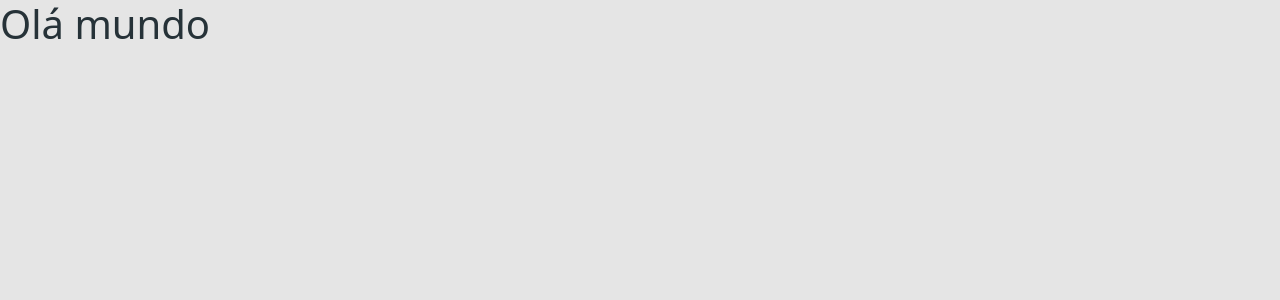
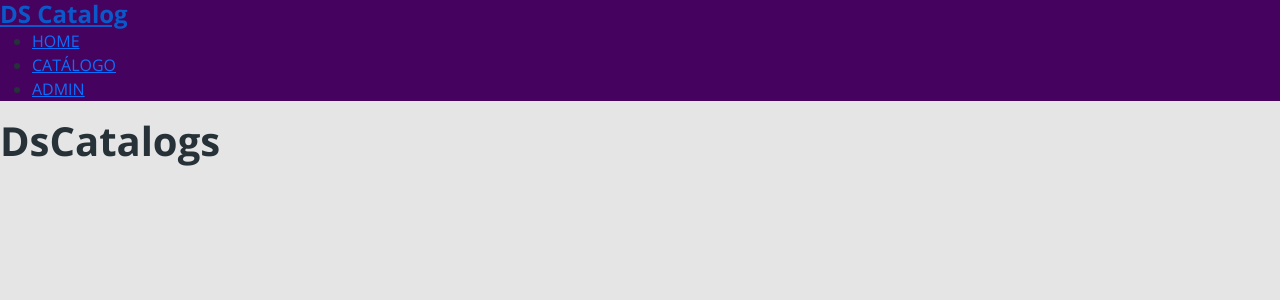
Before and after one commit to andrezasecon/dscatalog-bootcamp, a React (Create React App) app in the folder frontweb/: page / in a window 1280 px wide. Shown: the top 300 px of the page. Built offline with nearby package versions, Linux system fonts and the light colour scheme.

Commit message:
Add custom.scss, prettier and google fonts Open Sans

```diff
--- a/frontweb/public/index.html
+++ b/frontweb/public/index.html
@@ -6,7 +6,7 @@
     <meta name="viewport" content="width=device-width, initial-scale=1" />
     <meta
       name="description"
-      content="Projeto desenvolvido do Bootcamp Spring React - DevSuperior"
+      content="Projeto desenvolvido no Bootcamp Spring React - DevSuperior"
     />
     <link rel="apple-touch-icon" href="%PUBLIC_URL%/logo192.png" />
 
--- a/frontweb/src/App.css
+++ b/frontweb/src/App.css
@@ -0,0 +1,10 @@
+@import url('https://fonts.googleapis.com/css2?family=Open+Sans:wght@400;700&display=swap');
+
+* {
+    font-family: 'Open Sans', sans-serif;
+}
+
+h1, h2, h3, h4, h5, h6 {
+    font-weight: 700;
+    margin-bottom: 0;
+}
--- a/frontweb/src/App.tsx
+++ b/frontweb/src/App.tsx
@@ -1,9 +1,13 @@
 import './assets/styles/custom.scss';
 import './App.css';
+import Navbar from './components/navbar';
 
-function App() {
+const App = () => {
   return (
-    <h1>Olá mundo</h1>
+    <>
+      <Navbar />
+      <h1>DsCatalogs</h1>
+    </>
   );
-}
+};
 export default App;
--- a/frontweb/src/assets/styles/custom.scss
+++ b/frontweb/src/assets/styles/custom.scss
@@ -1,5 +1,5 @@
 $theme-colors: (
-  'primary': #407bff,
+  'primary': #45035f,
 );
 
 $body-bg: #e5e5e5;
--- /dev/null
+++ b/frontweb/src/components/navbar/index.tsx
@@ -0,0 +1,25 @@
+const Navbar = () => {
+  return (
+    <nav className="bg-primary">
+      <div>
+        <a href="link">
+          <h4>DS Catalog</h4>
+        </a>
+        <div >
+          <ul>
+            <li>
+              <a href="link">HOME</a>
+            </li>
+            <li>
+              <a href="link">CATÁLOGO</a>
+            </li>
+            <li>
+              <a href="link">ADMIN</a>
+            </li>
+          </ul>
+        </div>
+      </div>
+    </nav>
+  );
+}
+export default Navbar;
```
Also changed, not shown: 1 other file (tests, documents, lock files or other folders).
